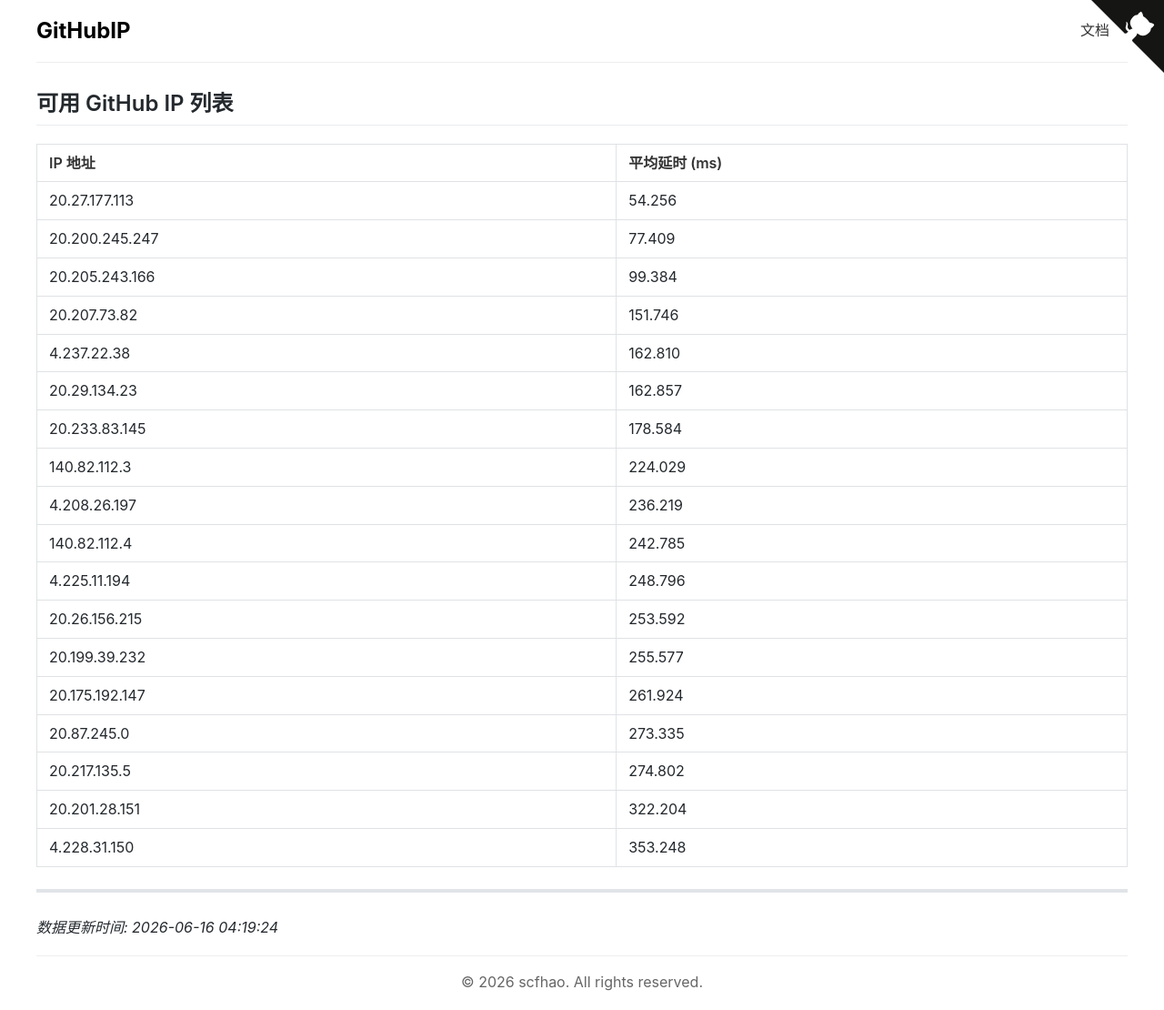
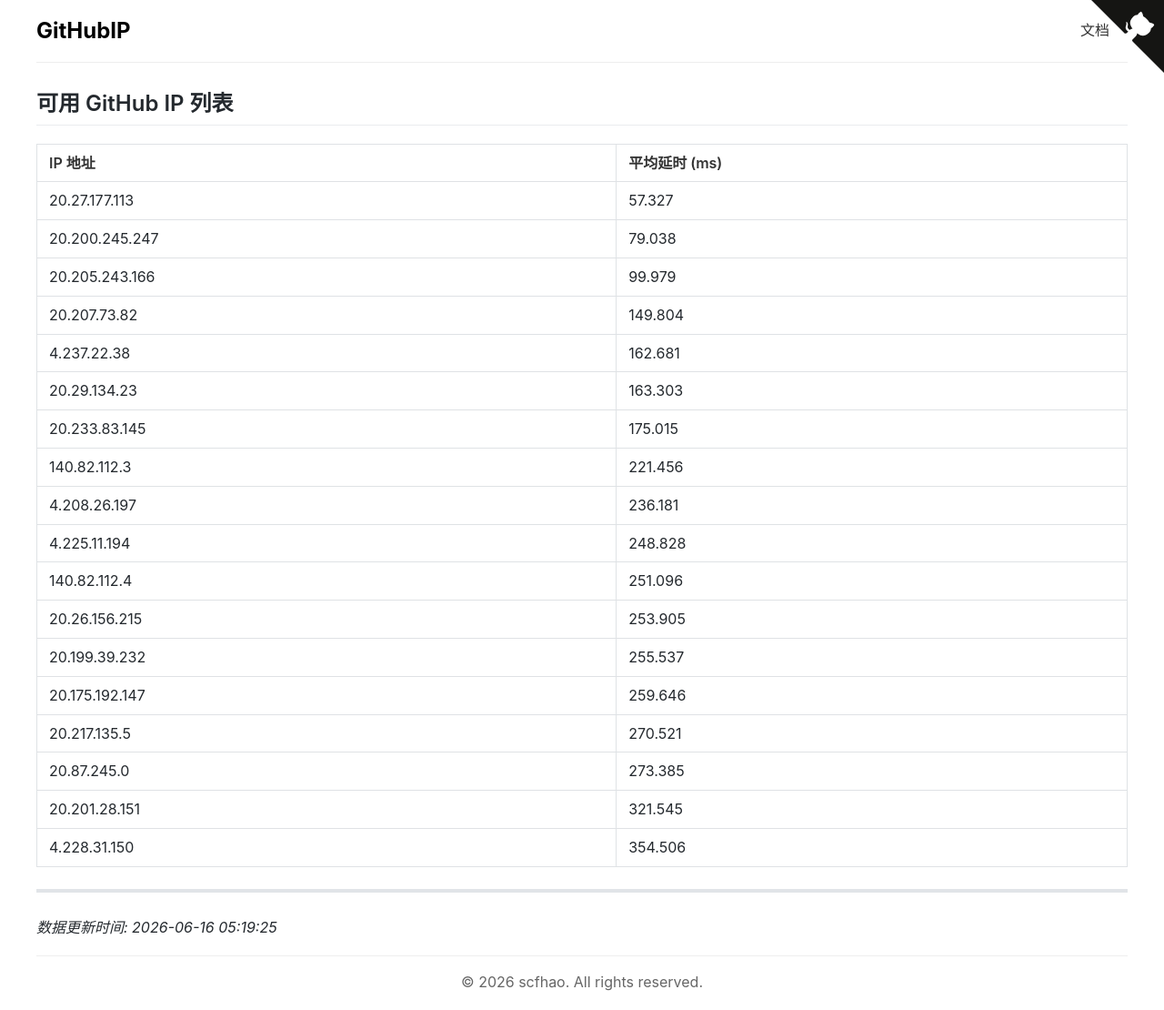
Before and after one commit to scfhao/GitHubIP, a Jekyll site: the page built from index.md, in a window 1280 px wide. Shown: the whole page at 91% size. Built offline with Jekyll 4.4.1, drawn with Linux system fonts in a browser that asks for light colours.

Commit message:
自动脚本执行 - 2026-06-16 05:19:25

```diff
--- a/index.md
+++ b/index.md
@@ -1,32 +1,32 @@
 ---
 layout: home
 title: GitHub IP 列表
-date: 2026-06-16 04:19:24
+date: 2026-06-16 05:19:25
 ---
 
 ## 可用 GitHub IP 列表
 
 | IP 地址 | 平均延时 (ms) |
 |---------|--------------|
-| 20.27.177.113 | 54.256 |
-| 20.200.245.247 | 77.409 |
-| 20.205.243.166 | 99.384 |
-| 20.207.73.82 | 151.746 |
-| 4.237.22.38 | 162.810 |
-| 20.29.134.23 | 162.857 |
-| 20.233.83.145 | 178.584 |
-| 140.82.112.3 | 224.029 |
-| 4.208.26.197 | 236.219 |
-| 140.82.112.4 | 242.785 |
-| 4.225.11.194 | 248.796 |
-| 20.26.156.215 | 253.592 |
-| 20.199.39.232 | 255.577 |
-| 20.175.192.147 | 261.924 |
-| 20.87.245.0 | 273.335 |
-| 20.217.135.5 | 274.802 |
-| 20.201.28.151 | 322.204 |
-| 4.228.31.150 | 353.248 |
+| 20.27.177.113 | 57.327 |
+| 20.200.245.247 | 79.038 |
+| 20.205.243.166 | 99.979 |
+| 20.207.73.82 | 149.804 |
+| 4.237.22.38 | 162.681 |
+| 20.29.134.23 | 163.303 |
+| 20.233.83.145 | 175.015 |
+| 140.82.112.3 | 221.456 |
+| 4.208.26.197 | 236.181 |
+| 4.225.11.194 | 248.828 |
+| 140.82.112.4 | 251.096 |
+| 20.26.156.215 | 253.905 |
+| 20.199.39.232 | 255.537 |
+| 20.175.192.147 | 259.646 |
+| 20.217.135.5 | 270.521 |
+| 20.87.245.0 | 273.385 |
+| 20.201.28.151 | 321.545 |
+| 4.228.31.150 | 354.506 |
 
 ---
 
-*数据更新时间: 2026-06-16 04:19:24*
+*数据更新时间: 2026-06-16 05:19:25*
```
